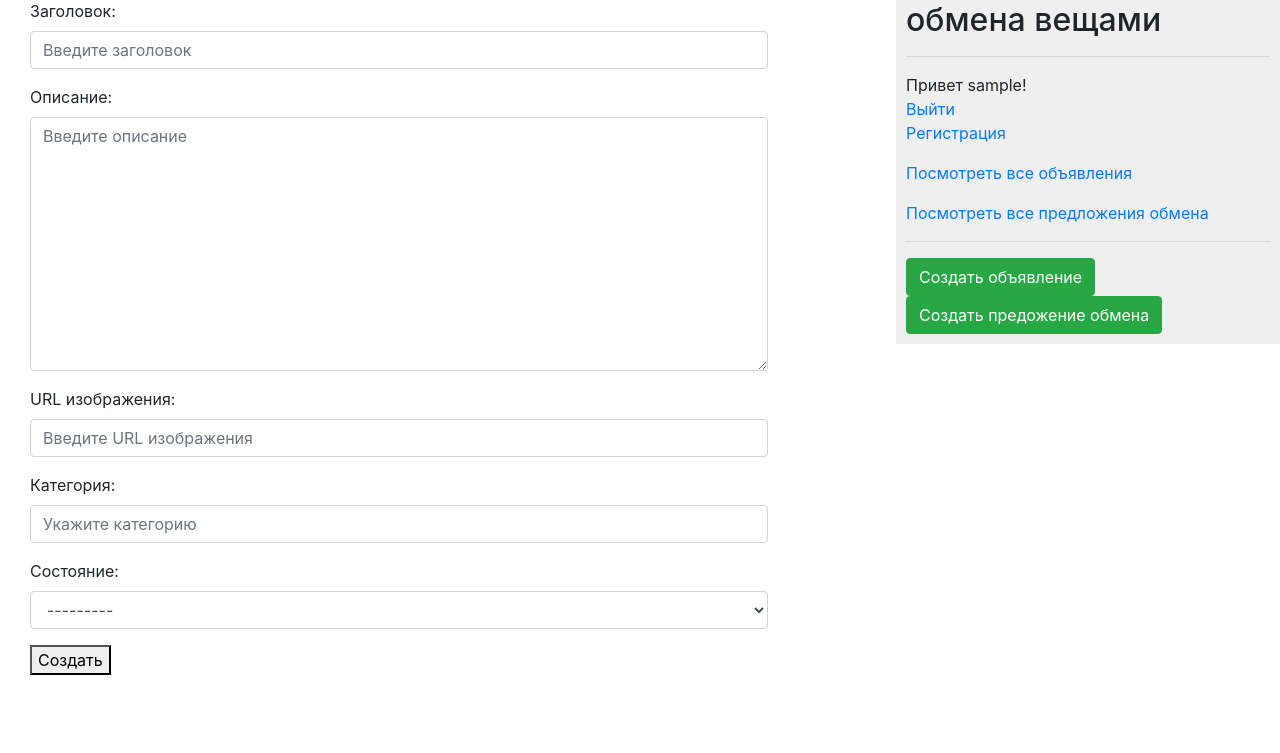
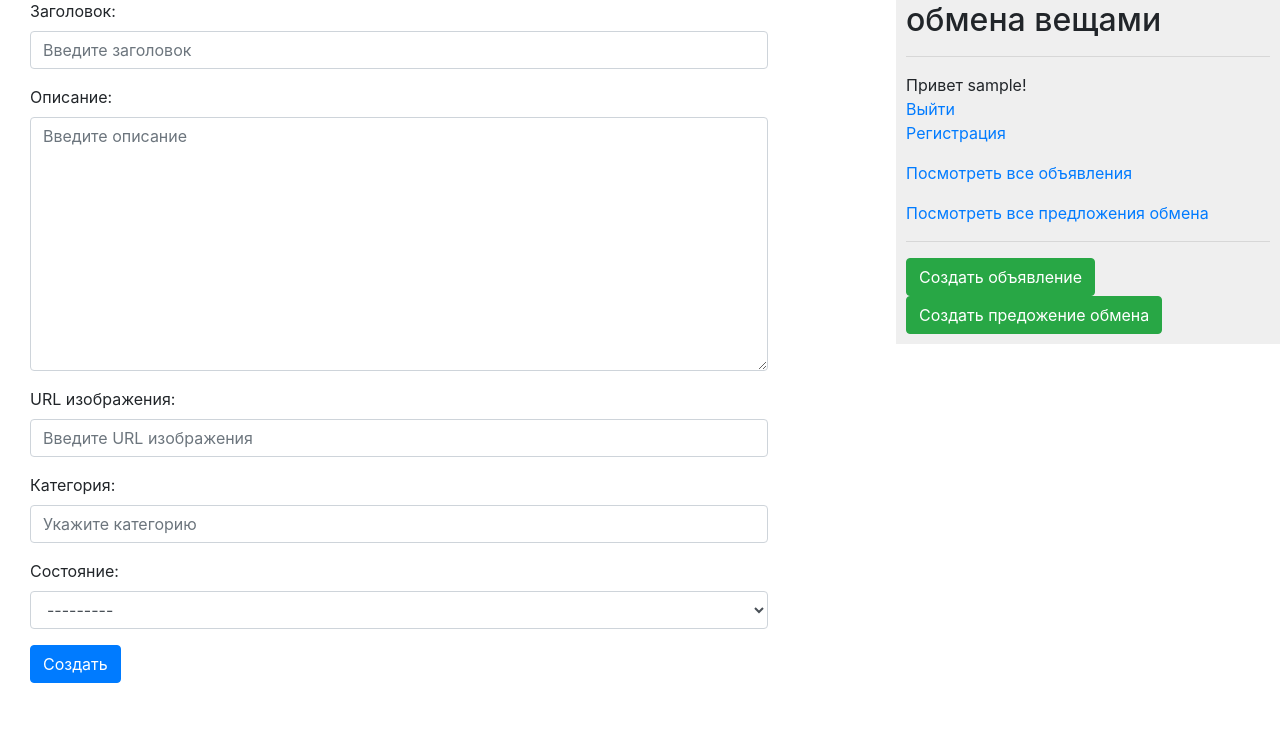
Before and after one commit to AlekseiTolchin/barter_platform, a Django app: page /create/ in a window 1280 px wide. Shown: the part 47-800 px from the top of the page. Run offline with Django 5.2, Linux system fonts and the light colour scheme; the visitor is signed in with stand-in values (Sample User, id 1); some libraries are stand-ins or nearby versions.

Commit message:
Add form class

```diff
--- a/ads/views.py
+++ b/ads/views.py
@@ -71,7 +71,7 @@ class AdDetailView(DetailView):
 
 class AdUpdateView(LoginRequiredMixin, UserPassesTestMixin, UpdateView):
     model = Ad
-    fields = ['title', 'description', 'image_url', 'category', 'condition']
+    form_class = AdForm
     template_name = 'ads/ad_form_update.html'
     success_url = reverse_lazy('ads:ad_list')
 
--- a/templates/ads/ad_form.html
+++ b/templates/ads/ad_form.html
@@ -5,6 +5,6 @@
 <form method="post">
   {% csrf_token %}
   {{ form.as_p }}
-  <button type="submit">Создать</button>
+  <button type="submit" class="btn btn-primary">Создать</button>
 </form>
 {% endblock %}
--- a/templates/ads/ad_form_update.html
+++ b/templates/ads/ad_form_update.html
@@ -5,6 +5,6 @@
 <form method="post">
   {% csrf_token %}
   {{ form.as_p }}
-  <button type="submit">Сохранить изменения</button>
+  <button type="submit" class="btn btn-primary">Сохранить изменения</button>
 </form>
 {% endblock %}
```
